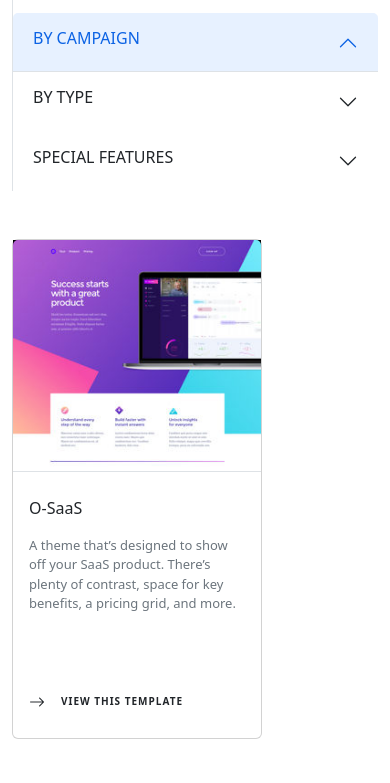
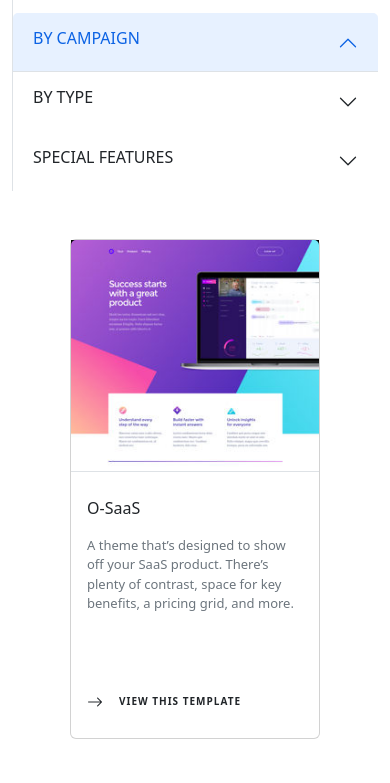
Before and after one commit to irfanhaider06/unbounce-template, a plain HTML site: page index.html in a window 390 px wide. Shown: the part 991-1774 px from the top of the page. Drawn offline with nearby package versions, Linux system fonts and the light colour scheme.

Commit message:
complete responsive

```diff
--- a/assets/css/style.css
+++ b/assets/css/style.css
@@ -149,3 +149,12 @@
   }
 
 }
+
+@media screen and (min-width: 28px) and (max-width: 575px) {
+  #my-cards{
+    display: flex;
+    flex-direction: column;
+    align-items: center;
+  }
+
+}
--- a/index.html
+++ b/index.html
@@ -254,7 +254,7 @@
                 </div>
             </div>
 
-            <div class="col-xl-3 col-lg-4 col-sm-6">
+            <div class="col-xl-3 col-lg-4 col-sm-6" id="my-cards">
                 <div class="card mb-5" style="height: 500px; width: 250px;">
                     <div class="border-bottom" id="container">
                         <img src="assets/imgs/2.jpg" class="card-img-top img-fluid" alt="..." id="image">
@@ -379,7 +379,7 @@
                 </div>
             </div>
 
-            <div class="col-xl-3 col-lg-4 col-sm-6">
+            <div class="col-xl-3 col-lg-4 col-sm-6" id="my-cards">
                 <div class="card mb-5" style="height: 500px; width: 250px;">
 
                     <div class="border-bottom" id="container">
@@ -506,7 +506,7 @@
                 </div>
             </div>
 
-            <div class="col-xl-3 col-lg-4">
+            <div class="col-xl-3 col-lg-4" id="my-cards">
                 <div class="d-sm-flex d-lg-block">
                     <div class="card mb-5" style="height: 500px; width: 250px;">
                         <div class="border-bottom" id="container">
@@ -638,7 +638,6 @@
                     </div>
                 </div>
             </div>
-
         </div>
     </div>
     <!-- cards-end -->
```
